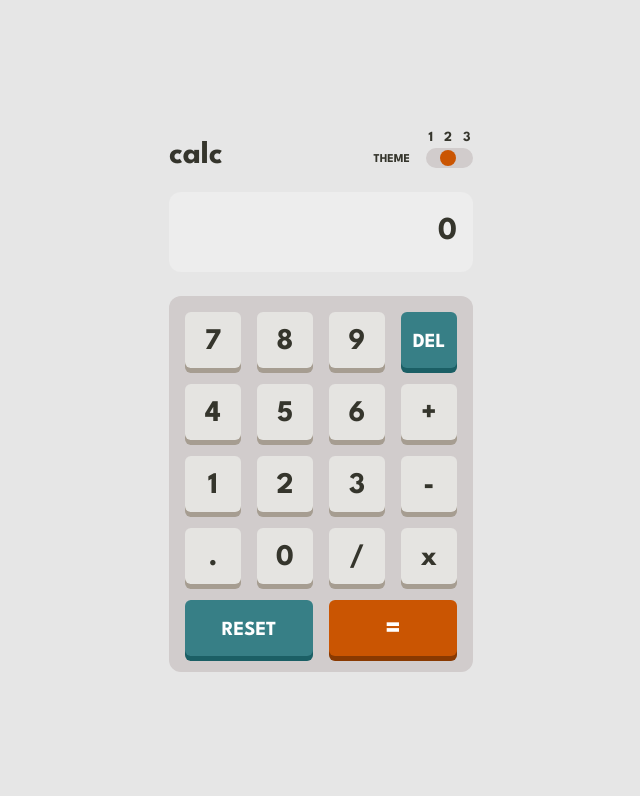
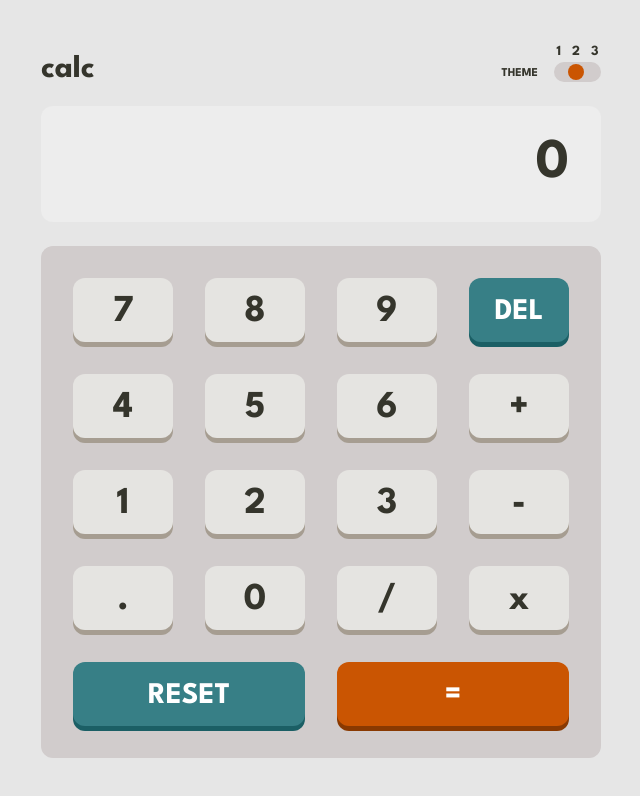
Before and after one commit to kbrownw/CalculatorApp, a React (Vite) app: page / in a window 1280 px wide. Shown: the top 796 px of the page, without its empty margins (319-959 px from the left). Built offline with nearby package versions, Linux system fonts and the light colour scheme.

Commit message:
Finish CSS

```diff
--- a/src/App.tsx
+++ b/src/App.tsx
@@ -41,7 +41,7 @@ function App() {
     <div
       className={`flex items-center min-h-[100vh] ${backgroundColor} font-LeagueSpartan text-[32px]`}
     >
-      <main className="flex flex-col gap-6 max-w-[500px] mx-auto">
+      <main className="flex flex-col gap-6 max-w-[750px] mx-auto">
         <Header theme={theme} textColor={textColor} />
         <Screen theme={theme} textColor={textColor} />
         <Keypad />
--- a/src/components/Key.tsx
+++ b/src/components/Key.tsx
@@ -10,11 +10,11 @@ interface Props {
 const Key = ({ style, text, keyFunction }: Props) => {
   const { theme, selectedTheme } = useThemeContext();
   const numberColor = selectedTheme === 2 ? theme.text.light : theme.text.dark;
-  const numberKeyClasses = `${numberColor} ${theme.keys.keyTwo} ${theme.keys.keyTwoShadow}`;
+  const numberKeyClasses = `${numberColor} ${theme.keys.keyTwo} ${theme.keys.keyTwoShadow} ${theme.keys.keyTwoHover}`;
 
   return (
     <button
-      className={`w-14 h-14 pt-1 ${numberKeyClasses} text-[30px] leading-none rounded-md`}
+      className={`w-full h-14 pt-1 ${numberKeyClasses} text-[30px] leading-none rounded-md md:text-[38px] md:h-16 md:rounded-xl`}
       style={style}
       onClick={keyFunction}
     >
--- a/src/components/KeyEqual.tsx
+++ b/src/components/KeyEqual.tsx
@@ -10,11 +10,11 @@ interface Props {
 const KeyEqual = ({ style, text, keyFunction }: Props) => {
   const { theme, selectedTheme } = useThemeContext();
   const textColor = selectedTheme === 2 ? theme.text.dark : theme.text.white;
-  const keyClasses = `${textColor} ${theme.keys.toggle} ${theme.keys.toggleShadow}`;
+  const keyClasses = `${textColor} ${theme.keys.toggle} ${theme.keys.toggleShadow} ${theme.keys.toggleHover}`;
 
   return (
     <button
-      className={`col-span-2 h-14 pt-1 ${keyClasses} text-[30px] leading-none rounded-md`}
+      className={`col-span-2 h-14 pt-1 ${keyClasses} text-[30px] leading-none rounded-md md:text-[32px] md:h-16 md:rounded-xl`}
       style={style}
       onClick={keyFunction}
     >
--- a/src/components/KeyWithText.tsx
+++ b/src/components/KeyWithText.tsx
@@ -9,11 +9,11 @@ interface Props {
 
 const KeyWithText = ({ style, text, keyFunction }: Props) => {
   const { theme } = useThemeContext();
-  const keyClasses = `${theme.keys.keyOne} ${theme.keys.keyOneShadow} ${theme.text.white}`;
+  const keyClasses = `${theme.keys.keyOne} ${theme.keys.keyOneShadow} ${theme.text.white} ${theme.keys.keyOneHover}`;
 
   return (
     <button
-      className={`w-14 h-14 text-[20px] pt-1 ${keyClasses} leading-none rounded-md`}
+      className={`w-full h-14 text-[20px] pt-1 ${keyClasses} leading-none rounded-md md:text-[30px] md:h-16 md:rounded-xl`}
       style={style}
       onClick={keyFunction}
     >
--- a/src/components/Keypad.tsx
+++ b/src/components/Keypad.tsx
@@ -1,4 +1,4 @@
-import { useState } from "react";
+import { useState, useEffect } from "react";
 import { useAppContext } from "../context/AppContext";
 import { useThemeContext } from "../context/ThemeContext";
 import Key from "./Key";
@@ -7,41 +7,75 @@ import KeyWithText from "./KeyWithText";
 import { MathOperation } from "../shared/types";
 
 const Keypad = () => {
-  const {
-    appendData,
-    deleteData,
-    total,
-    setTotal,
-    setScreenData,
-    runArithmetic,
-    setAndShowTotal,
-  } = useAppContext();
-  const [prevTotal, setPrevTotal] = useState(0);
+  const { total, setTotal, setScreenData } = useAppContext();
+  const [prevTotal, setPrevTotal] = useState("0");
   const [operation, setOperation] = useState<"+" | "-" | "*" | "/" | null>(
     null
   );
   const [lastKeyPressed, setLastKeyPressed] = useState<string>("");
   const { theme } = useThemeContext();
 
+  const setAndShowTotal = (value: string) => {
+    setTotal(value);
+    setScreenData(value.toLocaleString());
+  };
+
+  const appendData = (value: string) => {
+    if (!total) {
+      setScreenData(value);
+      setTotal(value);
+    } else {
+      let appendedTotal = Number(total.toString() + value);
+      setScreenData(appendedTotal.toLocaleString());
+      setTotal(appendedTotal.toString());
+    }
+  };
+
+  const deleteData = () => {
+    if (total) {
+      let totalArr = total.toString().split("");
+      totalArr.pop();
+      let newTotal = Number(totalArr.join(""));
+      setTotal(newTotal.toString());
+      setScreenData(newTotal.toLocaleString());
+    }
+  };
+
+  const runArithmetic = (
+    value1: string | number,
+    value2: string | number,
+    operation: MathOperation["operation"]
+  ) => {
+    if (operation === "+") {
+      return (Number(value1) + Number(value2)).toString();
+    } else if (operation === "-") {
+      return (Number(value1) - Number(value2)).toString();
+    } else if (operation === "*") {
+      return (Number(value1) * Number(value2)).toString();
+    } else if (operation === "/") {
+      return (Number(value1) / Number(value2)).toString();
+    } else {
+      return "0";
+    }
+  };
+
   const numberPress = (value: string) => {
-    setLastKeyPressed(value);
     if (operation) {
-      setPrevTotal(total);
-      // This doesn't work
       if (
         lastKeyPressed === "+" ||
         lastKeyPressed === "-" ||
         lastKeyPressed === "*" ||
         lastKeyPressed === "/"
       ) {
-        setAndShowTotal(Number(value));
+        setPrevTotal(total);
+        setAndShowTotal(value);
       } else {
         appendData(value);
       }
-      appendData(value);
     } else {
       appendData(value);
     }
+    setLastKeyPressed(value);
   };
 
   const operationFunction = (newOperation: MathOperation["operation"]) => {
@@ -58,9 +92,16 @@ const Keypad = () => {
     setLastKeyPressed(newOperation);
   };
 
+  useEffect(() => {
+    console.log("Previous Totla: ", prevTotal);
+    console.log("Current total: ", total);
+    console.log("Operation: ", operation);
+  }, [prevTotal, total, operation]);
+
   return (
     <div
-      className={`grid grid-cols-4 gap-4 p-4 rounded-xl ${theme.backgrounds.toggle}`}
+      className={`grid grid-cols-[repeat(4,_minmax(55px,_1fr))] gap-4 p-4 rounded-xl ${theme.backgrounds.toggle}
+      md:grid-cols-[repeat(4,_minmax(100px,_1fr))] md:gap-8 md:p-8`}
     >
       <Key
         text="7"
@@ -104,7 +145,12 @@ const Keypad = () => {
           numberPress("6");
         }}
       />
-      <Key text="+" keyFunction={() => {}} />
+      <Key
+        text="+"
+        keyFunction={() => {
+          operationFunction("+");
+        }}
+      />
       <Key
         text="1"
         keyFunction={() => {
@@ -129,20 +175,37 @@ const Keypad = () => {
           operationFunction("-");
         }}
       />
-      <Key text="." keyFunction={() => {}} />
+      <Key
+        text="."
+        keyFunction={() => {
+          if (!total.toString().includes(".")) {
+            console.log("500.0", (5003930404039321.003223).toExponential(7));
+          }
+        }}
+      />
       <Key
         text="0"
         keyFunction={() => {
           numberPress("0");
         }}
       />
-      <Key text="/" keyFunction={() => {}} />
-      <Key text="x" keyFunction={() => {}} />
+      <Key
+        text="/"
+        keyFunction={() => {
+          operationFunction("/");
+        }}
+      />
+      <Key
+        text="x"
+        keyFunction={() => {
+          operationFunction("*");
+        }}
+      />
       <KeyWithText
         text="RESET"
         keyFunction={() => {
-          setPrevTotal(0);
-          setTotal(0);
+          setPrevTotal("0");
+          setTotal("0");
           setScreenData("0");
           setOperation(null);
         }}
@@ -151,9 +214,17 @@ const Keypad = () => {
       <KeyEqual
         text="="
         keyFunction={() => {
+          if (
+            lastKeyPressed === "+" ||
+            lastKeyPressed === "-" ||
+            lastKeyPressed === "*" ||
+            lastKeyPressed === "/"
+          ) {
+            return;
+          }
           if (operation) {
             setAndShowTotal(runArithmetic(prevTotal, total, operation));
-            setPrevTotal(0);
+            setPrevTotal("0");
             setOperation(null);
           }
         }}
--- a/src/components/Screen.tsx
+++ b/src/components/Screen.tsx
@@ -11,7 +11,7 @@ const Screen = ({ textColor, theme }: Props) => {
 
   return (
     <div
-      className={`flex justify-end p-4 rounded-xl ${theme.backgrounds.screen} ${textColor}`}
+      className={`flex justify-end p-4 rounded-xl ${theme.backgrounds.screen} ${textColor} overflow-x-scroll md:text-[56px] md:px-8`}
     >
       <p>{screenData}</p>
     </div>
--- a/src/components/ThemeToggle.tsx
+++ b/src/components/ThemeToggle.tsx
@@ -24,7 +24,7 @@ const ThemeToggle = ({ theme, setThemeFunction, selectedTheme }: Props) => {
         <motion.div
           initial={switchPositionArr[selectedTheme]}
           animate={switchPositionArr[selectedTheme]}
-          className={`absolute top-[2px] h-4 w-4 rounded-full ${theme.keys.toggle}`}
+          className={`absolute top-[2px] h-4 w-4 rounded-full ${theme.keys.toggle} ${theme.keys.toggleHover}`}
         ></motion.div>
       </button>
     </div>
--- a/src/context/AppContext.tsx
+++ b/src/context/AppContext.tsx
@@ -1,5 +1,5 @@
 import { createContext, useContext, useState } from "react";
-import { AppContextTypes, MathOperation } from "../shared/types";
+import { AppContextTypes } from "../shared/types";
 
 interface Props {
   children: React.ReactNode;
@@ -9,51 +9,7 @@ export const AppContext = createContext<AppContextTypes | undefined>(undefined);
 
 export const AppContextWrapper = ({ children }: Props) => {
   const [screenData, setScreenData] = useState<string>("0");
-  const [total, setTotal] = useState<number>(0);
-
-  const setAndShowTotal = (value: number) => {
-    setTotal(value);
-    setScreenData(value.toLocaleString());
-  };
-
-  const appendData = (value: string) => {
-    if (!total) {
-      setScreenData(value);
-      setTotal(Number(value));
-    } else {
-      let appendedTotal = Number(total.toString() + value);
-      setScreenData(appendedTotal.toLocaleString());
-      setTotal(appendedTotal);
-    }
-  };
-
-  const deleteData = () => {
-    if (total) {
-      let totalArr = total.toString().split("");
-      totalArr.pop();
-      let newTotal = Number(totalArr.join(""));
-      setTotal(newTotal);
-      setScreenData(newTotal.toLocaleString());
-    }
-  };
-
-  const runArithmetic = (
-    value1: number,
-    value2: number,
-    operation: MathOperation["operation"]
-  ) => {
-    if (operation === "+") {
-      return value1 + value2;
-    } else if (operation === "-") {
-      return value1 - value2;
-    } else if (operation === "*") {
-      return value1 * value2;
-    } else if (operation === "/") {
-      return value1 / value2;
-    } else {
-      return 0;
-    }
-  };
+  const [total, setTotal] = useState<string>("0");
 
   return (
     <AppContext.Provider
@@ -62,10 +18,6 @@ export const AppContextWrapper = ({ children }: Props) => {
         setScreenData,
         total,
         setTotal,
-        appendData,
-        deleteData,
-        runArithmetic,
-        setAndShowTotal,
       }}
     >
       {children}
--- a/src/context/ThemeContext.tsx
+++ b/src/context/ThemeContext.tsx
@@ -13,10 +13,13 @@ const darkTheme: Theme = {
   },
   keys: {
     keyOne: "bg-t1-key-bg-dark-blue",
+    keyOneHover: "hover:bg-[hsl(223,31%,60%)]",
     keyOneShadow: "shadow-[0_5px_0_0_hsl(224,28%,35%)]",
     toggle: "bg-t1-toggle-bg-red",
+    toggleHover: "hover:bg-[hsl(6,63%,65%)]",
     toggleShadow: "shadow-[0_5px_0_0_hsl(6,70%,34%)]",
     keyTwo: "bg-t1-key-bg-light-grayish-orange",
+    keyTwoHover: "hover:bg-[hsl(23,16%,100%)]",
     keyTwoShadow: "shadow-[0_5px_0_0_hsl(28,16%,65%)]",
   },
   text: {
@@ -34,9 +37,12 @@ const lightTheme: Theme = {
   keys: {
     keyOne: "bg-t2-key-bg-dark-cyan",
     keyOneShadow: "shadow-[0_5px_0_0_hsl(185,58%,25%)]",
+    keyOneHover: "hover:bg-[hsl(185,42%,60%)]",
     toggle: "bg-t2-toggle-bg-orange",
+    toggleHover: "hover:bg-[hsl(25,98%,65%)]",
     toggleShadow: "shadow-[0_5px_0_0_hsl(25,99%,27%)]",
     keyTwo: "bg-t2-key-bg-light-grayish-yellow",
+    keyTwoHover: "hover:bg-[hsl(45,7%,100%)]",
     keyTwoShadow: "shadow-[0_5px_0_0_hsl(35,11%,61%)]",
   },
   text: {
@@ -53,10 +59,13 @@ const purpleTheme: Theme = {
   },
   keys: {
     keyOne: "bg-t3-key-bg-dark-violet",
+    keyOneHover: "hover:bg-[hsl(281,89%,50%)]",
     keyOneShadow: "shadow-[0_5px_0_0_hsl(285,91%,52%)]",
     toggle: "bg-t3-toggle-bg-cyan",
+    toggleHover: "hover:bg-[hsl(176,100%,65%)]",
     toggleShadow: "shadow-[0_5px_0_0_hsl(177,92%,70%)]",
     keyTwo: "bg-t3-key-bg-very-dark-violet",
+    keyTwoHover: "hover:bg-[hsl(268,47%,50%)]",
     keyTwoShadow: "shadow-[0_5px_0_0_hsl(290,70%,36%)]",
   },
   text: {
--- a/src/shared/types.ts
+++ b/src/shared/types.ts
@@ -6,10 +6,13 @@ export interface Theme {
   };
   keys: {
     keyOne: string;
+    keyOneHover: string;
     keyOneShadow: string;
     toggle: string;
+    toggleHover: string;
     toggleShadow: string;
     keyTwo: string;
+    keyTwoHover: string;
     keyTwoShadow: string;
   };
   text: {
@@ -29,16 +32,8 @@ export interface ThemeContextTypes {
 export interface AppContextTypes {
   screenData: string;
   setScreenData: (value: string) => void;
-  total: number;
-  setTotal: (value: number) => void;
-  appendData: (value: string) => void;
-  deleteData: () => void;
-  runArithmetic: (
-    value1: number,
-    value2: number,
-    operation: MathOperation["operation"]
-  ) => number;
-  setAndShowTotal: (value: number) => void;
+  total: string;
+  setTotal: (value: string) => void;
 }
 
 export interface MathOperation {
```
